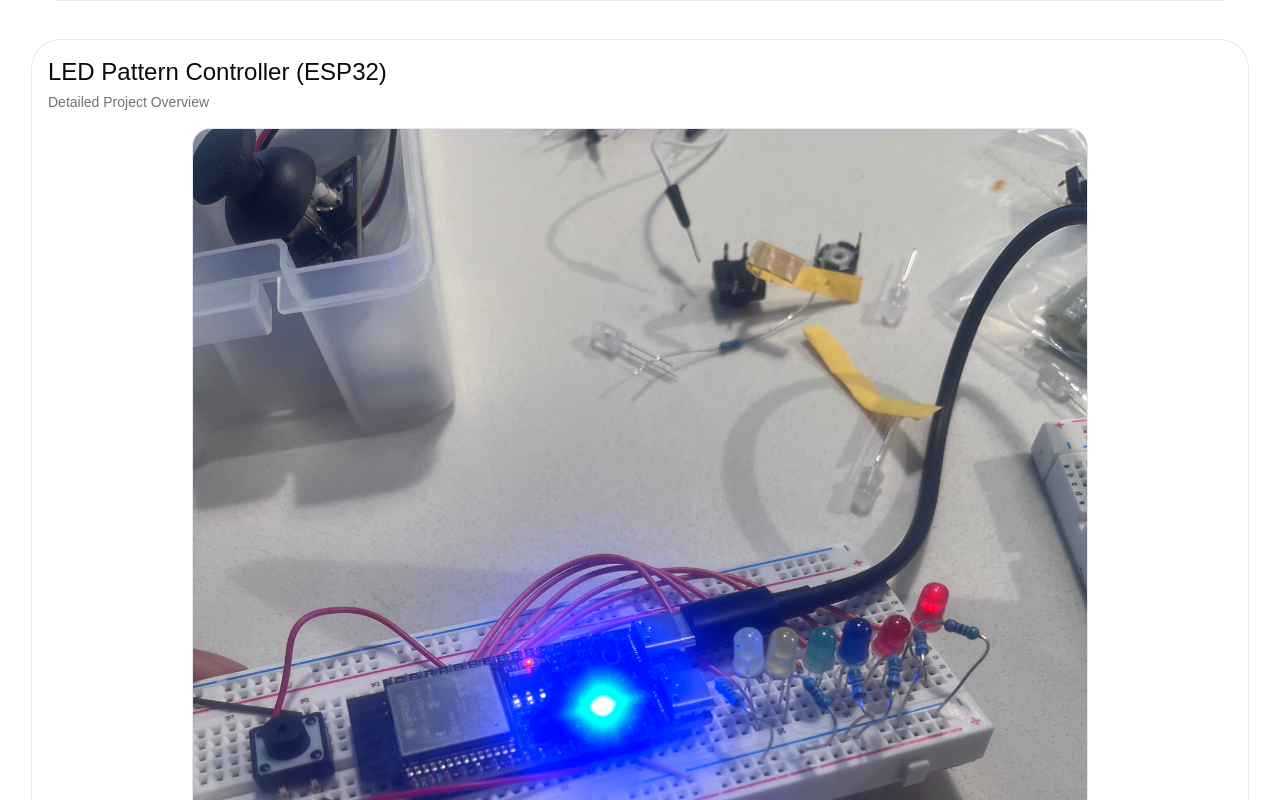
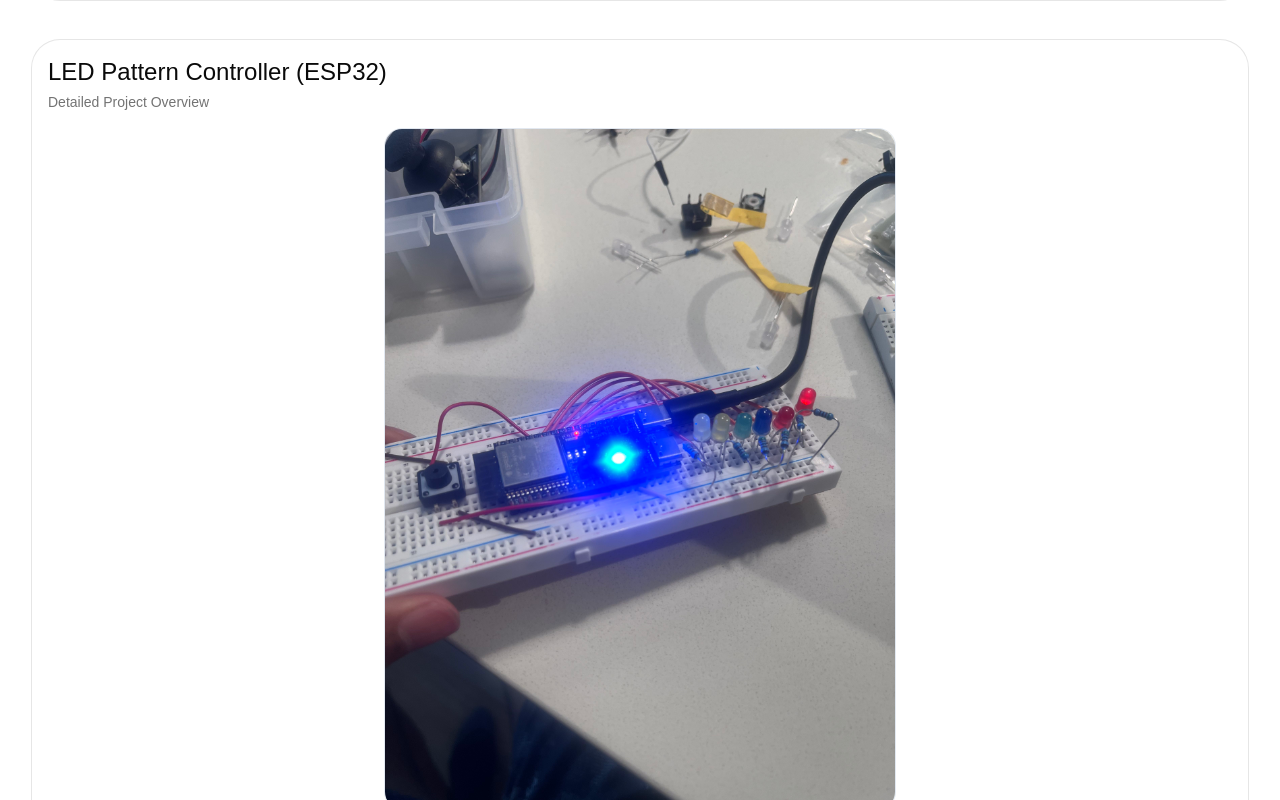
Before and after one commit to anirudh-seshadri/portfolio-website, a React (Vite) app: page / in a window 1280 px wide. Shown: the part 6980-7780 px from the top of the page. Built offline with nearby package versions, Linux system fonts and the light colour scheme.

Commit message:
fixed sizing

```diff
--- a/src/App.jsx
+++ b/src/App.jsx
@@ -172,6 +172,7 @@ const detailedProjects = [
   title: "LED Pattern Controller (ESP32)",
   image: `${BASE_URL}esp32-led-project.jpg`,
   imageAlt: "ESP32 LED breadboard project",
+  customImageClass: "max-w-lg",
   fit: "contain",
   paragraphs: [
     "This project was focused on building a simple LED pattern controller using an ESP32 microcontroller and a breadboard-based circuit. The goal was to control multiple LEDs and switch between different lighting patterns using button input, allowing me to explore how embedded systems combine software logic with physical hardware. The system was designed to implement patterns such as blinking, chasing, and sequential filling, with each pattern triggered through user interaction.",
@@ -399,7 +400,7 @@ export default function PortfolioSite() {
                     className={`w-full ${
                       project.fit === "cover"
                         ? `h-80 md:h-96 object-cover ${project.imagePosition || "object-center"}`
-                        : "max-w-4xl mx-auto object-contain"
+                        : `${project.customImageClass || "max-w-4xl"} mx-auto object-contain`
                     } rounded-2xl border border-slate-200 bg-slate-50`}
                   />
                     <div className="space-y-4 text-base leading-8 text-slate-700">
```
